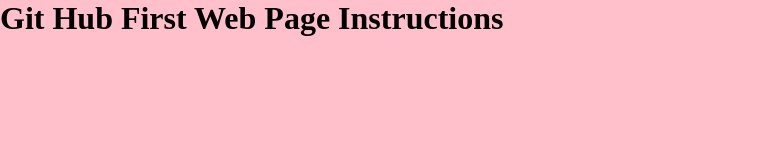
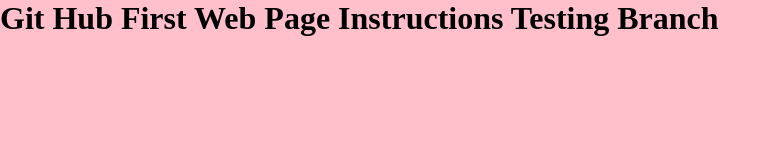
Before and after one commit to nestojimenez/mywebpage, a plain HTML site: page index.html in a window 1280 px wide. Shown: the whole page, without its empty margins (0-780 px from the left). Drawn offline with Linux system fonts and the light colour scheme.

Commit message:
testing branch

```diff
--- a/index.html
+++ b/index.html
@@ -4,7 +4,7 @@
     <title>MyWebPage</title>
 </head>
 <body>
-    <h1>Git Hub First Web Page Instructions</h1>
+    <h1>Git Hub First Web Page Instructions Testing Branch</h1>
 
 </body>
 
```
